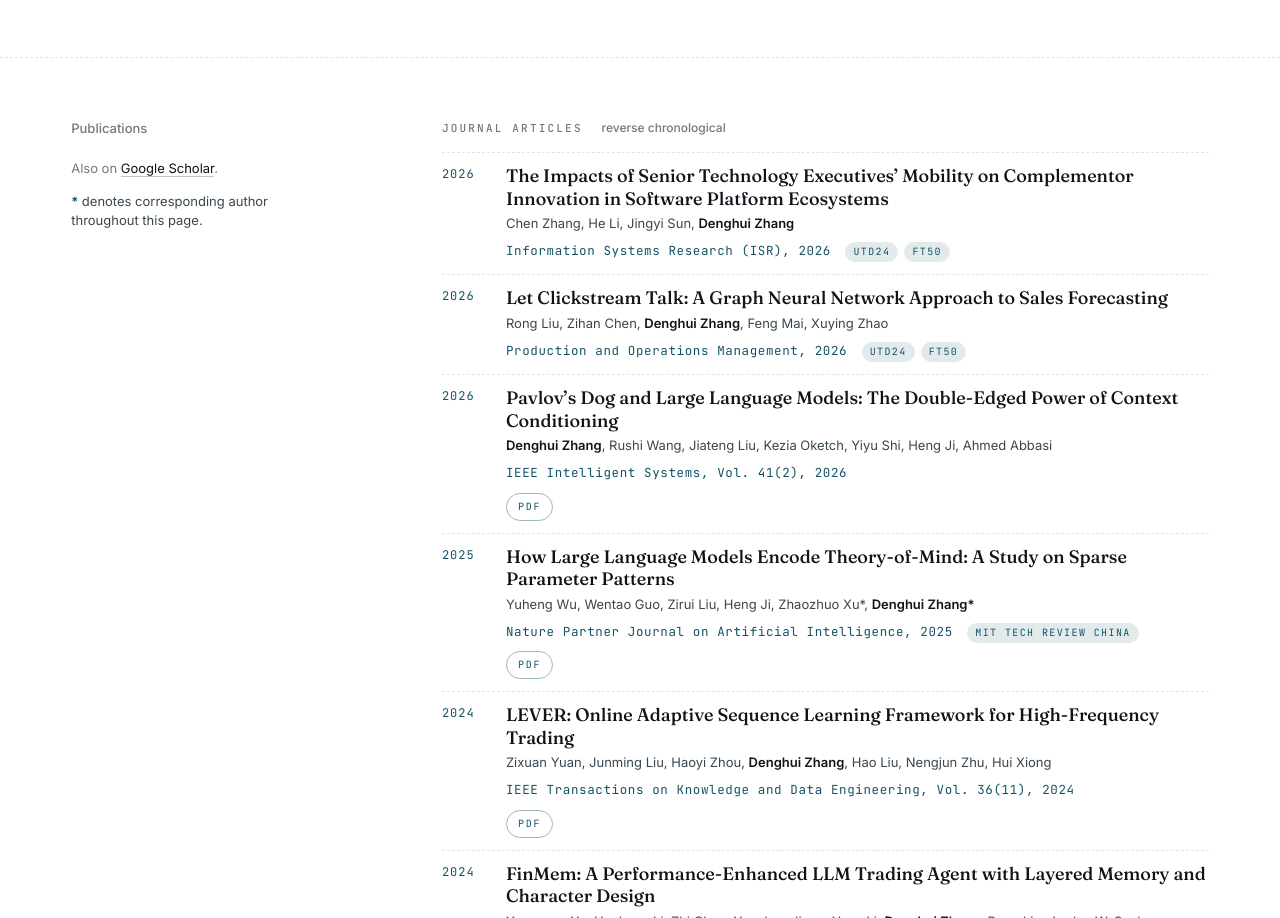
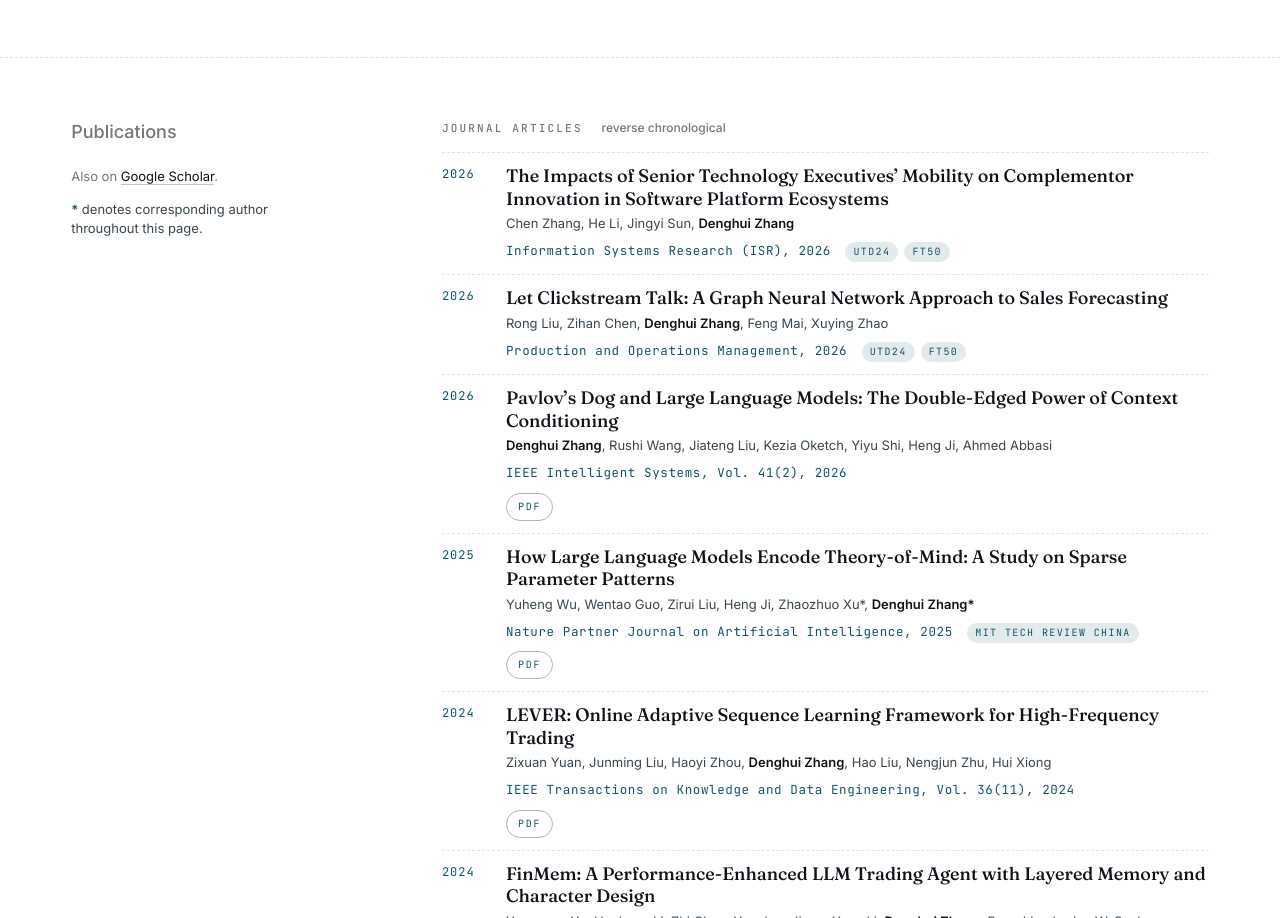
Before and after one commit to denghui-research/denghui-research.github.io, a plain HTML site: page index.html in a window 1280 px wide. Shown: the part 2759-3677 px from the top of the page. Drawn offline with Linux system fonts and the light colour scheme.

Commit message:
Enlarge Publications section label

```diff
--- a/index.html
+++ b/index.html
@@ -469,6 +469,7 @@ main {
 }
 
 /* ============ PUBLICATIONS ============ */
+#publications .section-head .eyebrow { font-size: 18px; }
 .pub-group { margin-bottom: 36px; }
 .pub-group:last-child { margin-bottom: 0; }
 .pub-group h3 {
```
